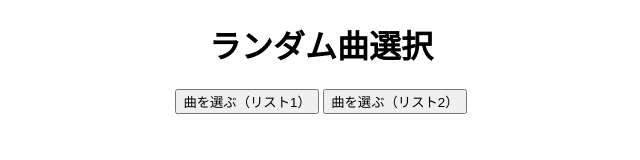
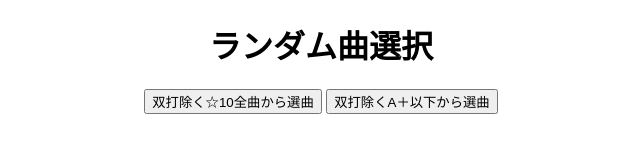
Before and after one commit to minraide/taiko, a plain HTML site: page index.html in a window 1280 px wide. Shown: the whole page, without its empty margins (319-959 px from the left). Drawn offline with Linux system fonts and the light colour scheme.

Commit message:
Update index.html

```diff
--- a/index.html
+++ b/index.html
@@ -3,7 +3,7 @@
 <head>
     <meta charset="UTF-8">
     <meta name="viewport" content="width=device-width, initial-scale=1.0">
-    <title>ランダム曲選択</title>
+    <title>みんランダム選曲</title>
     <link rel="stylesheet" href="styles.css"> <!-- 外部CSSを使用する場合 -->
     <link rel="manifest" href="manifest.json">
 
@@ -56,8 +56,8 @@
 </head>
 <body>
     <h1>ランダム曲選択</h1>
-    <button id="randomizeBtn">曲を選ぶ（リスト1）</button>
-    <button id="randomizeBtn2">曲を選ぶ（リスト2）</button> <!-- 新しいボタン -->
+    <button id="randomizeBtn">双打除く☆10全曲から選曲</button>
+    <button id="randomizeBtn2">双打除くA＋以下から選曲</button>
     <div id="songList"></div>
     <div id="errorMessage" class="error-message"></div> <!-- エラーメッセージ表示用 -->
 
```
